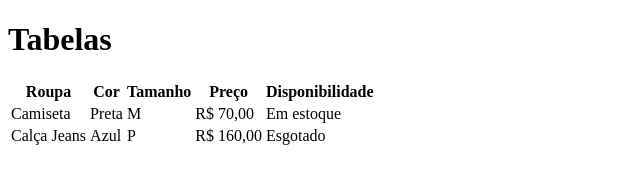
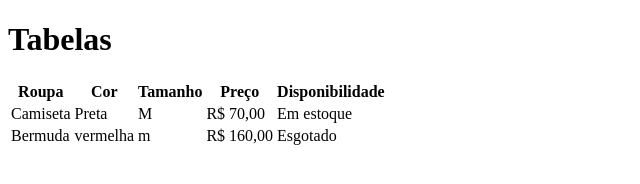
Before and after one commit to fernandes-elcio/file-C-Users-Dayane-20Campos-Desktop-Projetos-20HTML5-Cuso-dev-Quest-modulo-HTML-09-tabelas-inde, a plain HTML site: page index.html in a window 1280 px wide. Shown: the whole page, without its empty margins (0-640 px from the left). Drawn offline with Linux system fonts and the light colour scheme.

Commit message:
tocado de p para m

```diff
--- a/index.html
+++ b/index.html
@@ -27,9 +27,9 @@
 
         </tr>
         <tr>
-            <td>Calça Jeans</td>
-            <td>Azul</td>
-            <td>P</td>
+            <td>Bermuda</td>
+            <td>vermelha</td>
+            <td>m</td>
             <td>R$ 160,00</td>
             <td>Esgotado</td>
 </tr>
```
